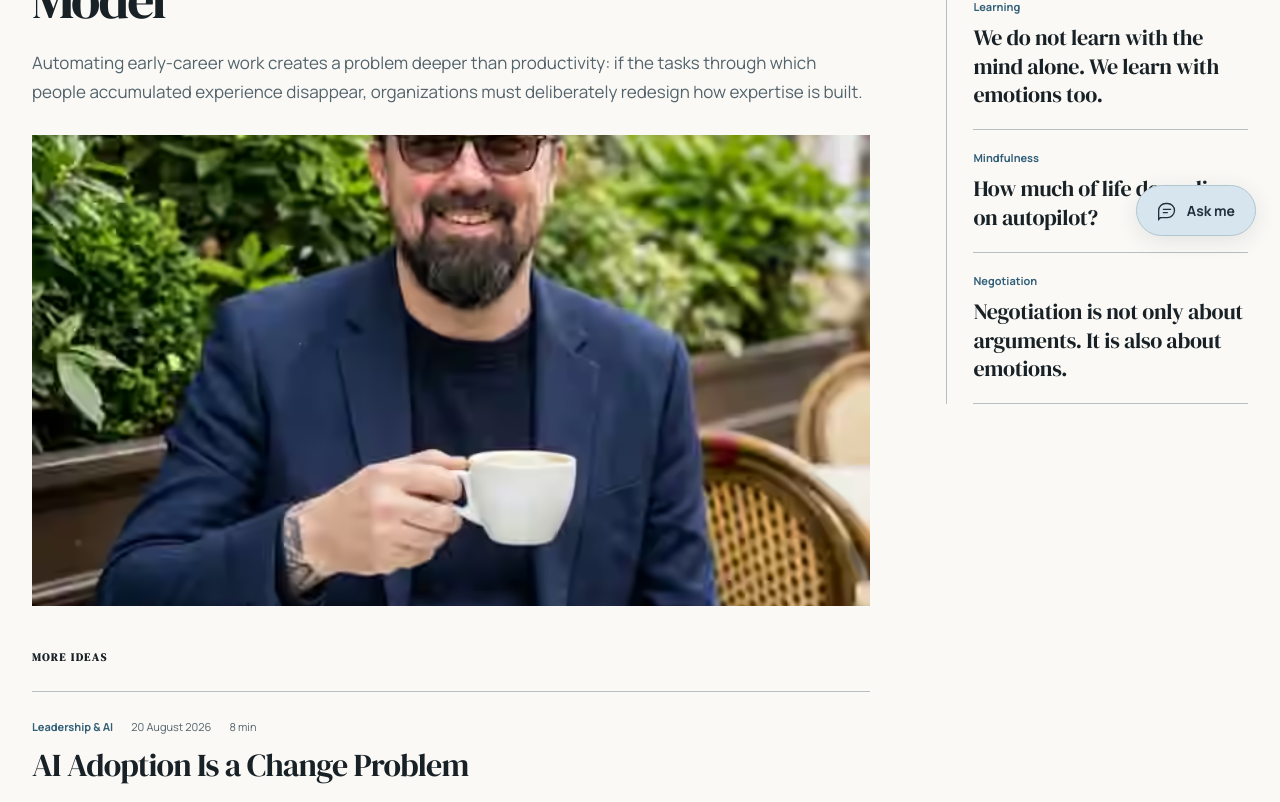
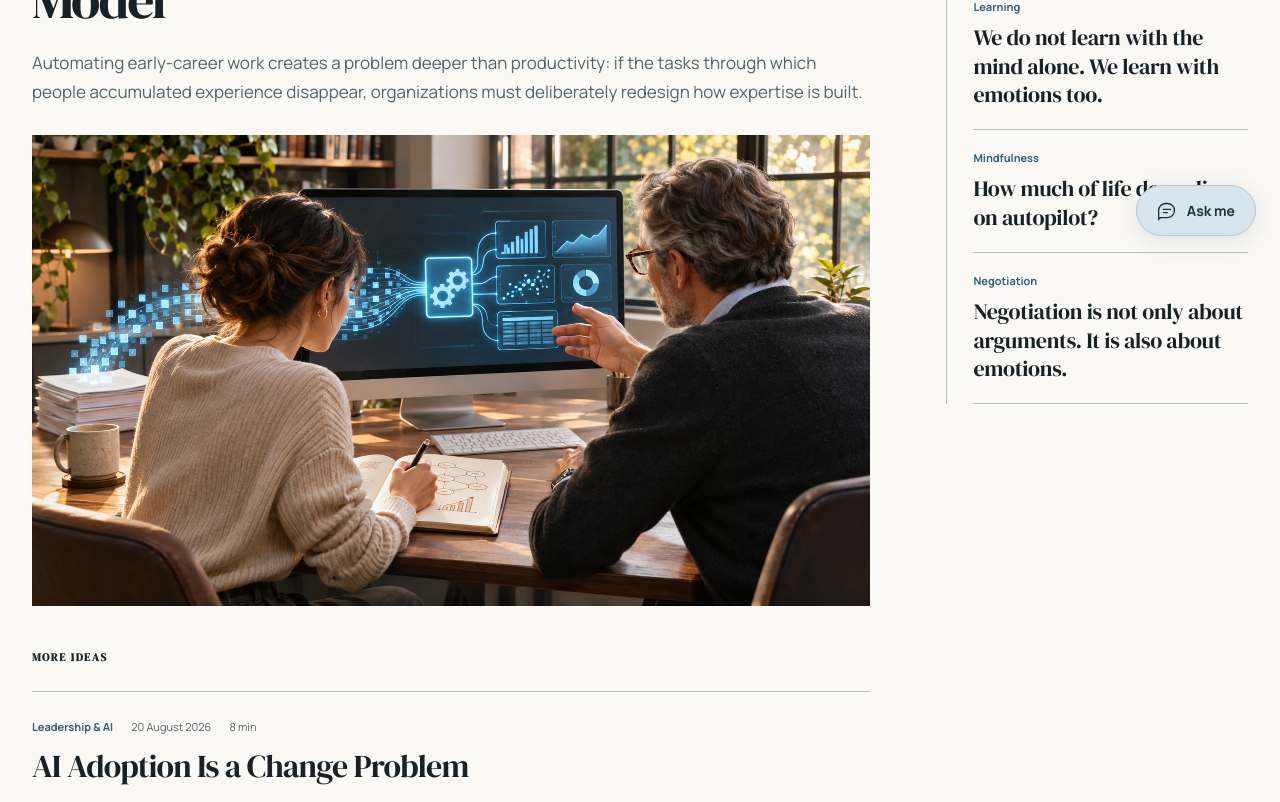
Before and after one commit to ivanovroxana1988-arch/bogdanvizitiu, a Next.js app: page /en/insights in a window 1280 px wide. Shown: the part 540-1342 px from the top of the page. Built offline with nearby package versions, Linux system fonts and the light colour scheme.

Commit message:
Replace AI apprenticeship article portrait with approved AI mentoring image

```diff
--- a/app/_views/insights/[slug]/page.tsx
+++ b/app/_views/insights/[slug]/page.tsx
@@ -6,6 +6,11 @@ import media from '@/content/media.json'
 import { getPublishedInsights, publishedInsightSlugs } from '@/lib/data'
 import { PageHero, Eyebrow, ArrowLink } from '@/components/ui'
 import { ConceptImage, EditorialImage } from '@/components/portrait'
+import {
+  AiApprenticeshipImage,
+  aiApprenticeshipSlug,
+  aiApprenticeshipImage,
+} from '@/components/ai-apprenticeship-image'
 import { JsonLd } from '@/components/json-ld'
 import { getCopy, getLocale } from '@/lib/i18n'
 import { localizePath } from '@/lib/routes'
@@ -178,6 +183,7 @@ export default function Insight({
   const hasCommercialCta = commercialInsightSlugs.has(insight.slug)
   const hasCoachingConsultingPortrait = insight.slug === coachingConsultingSlug
   const hasAiAdoptionImage = insight.slug === aiAdoptionSlug
+  const hasAiApprenticeshipImage = insight.slug === aiApprenticeshipSlug
   const commercialCta =
     locale === 'ro'
       ? { title: 'Lucrezi cu o situație asemănătoare?', label: 'Începe o conversație' }
@@ -185,12 +191,18 @@ export default function Insight({
   const midCta = editorialCommercialLink
     ? {
         href: localizePath(editorialCommercialLink.href, locale),
-        title: locale === 'ro' ? 'Vrei să duci ideea în practică?' : 'Want to put the idea into practice?',
+        title:
+          locale === 'ro'
+            ? 'Vrei să duci ideea în practică?'
+            : 'Want to put the idea into practice?',
         label: locale === 'ro' ? editorialCommercialLink.ro : editorialCommercialLink.en,
       }
     : {
         href: `${localizePath('/contact', locale)}?source=insight-${encodeURIComponent(insight.slug)}`,
-        title: locale === 'ro' ? 'Vrei să duci ideea în practică?' : 'Want to put the idea into practice?',
+        title:
+          locale === 'ro'
+            ? 'Vrei să duci ideea în practică?'
+            : 'Want to put the idea into practice?',
         label: locale === 'ro' ? 'Discută contextul tău' : 'Discuss your context',
       }
   const midpointAfter = Math.max(1, Math.ceil(insight.sections.length / 2))
@@ -206,7 +218,9 @@ export default function Insight({
     insight.slug === 'networkingul-nu-incepe-cu-schimbul-de-contacte'
       ? ('networkingEditorial' as const)
       : insightConcepts[insight.slug]
-  const structuredImageSource = hasAiAdoptionImage
+  const structuredImageSource = hasAiApprenticeshipImage
+    ? aiApprenticeshipImage
+    : hasAiAdoptionImage
       ? aiAdoptionImage
       : hasCoachingConsultingPortrait
         ? coachingConsultingImage
@@ -254,7 +268,9 @@ export default function Insight({
           </p>
         </aside>
         <article className={styles.body}>
-          {hasAiAdoptionImage ? (
+          {hasAiApprenticeshipImage ? (
+            <AiApprenticeshipImage className={styles.heroImage} locale={locale} />
+          ) : hasAiAdoptionImage ? (
             <figure className={`${styles.heroImage} ${styles.directImage}`}>
               <img
                 src={aiAdoptionImage}
@@ -313,7 +329,9 @@ export default function Insight({
               </section>
               {hasCommercialCta && index === midpointAfter - 1 && (
                 <section className="article-conversion-nudge">
-                  <Eyebrow>{locale === 'ro' ? 'Din idee în practică' : 'From idea to practice'}</Eyebrow>
+                  <Eyebrow>
+                    {locale === 'ro' ? 'Din idee în practică' : 'From idea to practice'}
+                  </Eyebrow>
                   <h2>{midCta.title}</h2>
                   <ArrowLink href={midCta.href}>{midCta.label}</ArrowLink>
                 </section>
@@ -355,7 +373,9 @@ export default function Insight({
               <p style={{ fontSize: 18, fontWeight: 600, margin: '0 0 18px' }}>
                 {commercialCta.title}
               </p>
-              <ArrowLink href={`${localizePath('/contact', locale)}?source=insight-${encodeURIComponent(insight.slug)}`}>
+              <ArrowLink
+                href={`${localizePath('/contact', locale)}?source=insight-${encodeURIComponent(insight.slug)}`}
+              >
                 {commercialCta.label}
               </ArrowLink>
             </section>
--- a/app/_views/insights/page.tsx
+++ b/app/_views/insights/page.tsx
@@ -2,6 +2,7 @@ import type { Metadata } from 'next'
 import Link from 'next/link'
 import { PageHero, ArrowLink, Eyebrow } from '@/components/ui'
 import { ConceptImage, EditorialImage } from '@/components/portrait'
+import { AiApprenticeshipImage, aiApprenticeshipSlug } from '@/components/ai-apprenticeship-image'
 import { getPublishedInsights } from '@/lib/data'
 import { getCopy, getLocale } from '@/lib/i18n'
 import { localizePath } from '@/lib/routes'
@@ -41,6 +42,10 @@ function InsightImage({
   locale: 'ro' | 'en'
 }) {
   const concept = insightConcepts[insight.slug]
+
+  if (insight.slug === aiApprenticeshipSlug) {
+    return <AiApprenticeshipImage className={className} locale={locale} />
+  }
 
   if (insight.slug === aiAdoptionSlug) {
     return (
--- /dev/null
+++ b/components/ai-apprenticeship-image.tsx
@@ -0,0 +1,30 @@
+import Image from 'next/image'
+
+export const aiApprenticeshipSlug = 'ai-is-breaking-the-apprenticeship-model'
+export const aiApprenticeshipImage = '/images/editorial/ai-apprenticeship-mentoring.webp'
+
+export function AiApprenticeshipImage({
+  className,
+  locale,
+}: {
+  className: string
+  locale: 'ro' | 'en'
+}) {
+  return (
+    <figure className={className}>
+      <Image
+        src={aiApprenticeshipImage}
+        width={1672}
+        height={941}
+        sizes="(max-width: 900px) 100vw, 850px"
+        alt={
+          locale === 'ro'
+            ? 'Ilustrație generată cu AI: o profesionistă la început de carieră învață alături de un mentor, în timp ce inteligența artificială preia sarcinile de rutină'
+            : 'AI-generated illustration: an early-career professional learns alongside a mentor while artificial intelligence automates routine tasks'
+        }
+        style={{ display: 'block', width: '100%', height: 'auto' }}
+        priority
+      />
+    </figure>
+  )
+}
```
Also changed, not shown: source/SOURCES.md (+1 -0 lines), public/images/editorial/ai-apprenticeship-mentoring.webp (added). Lines whose indentation alone changed are shown as unchanged.
